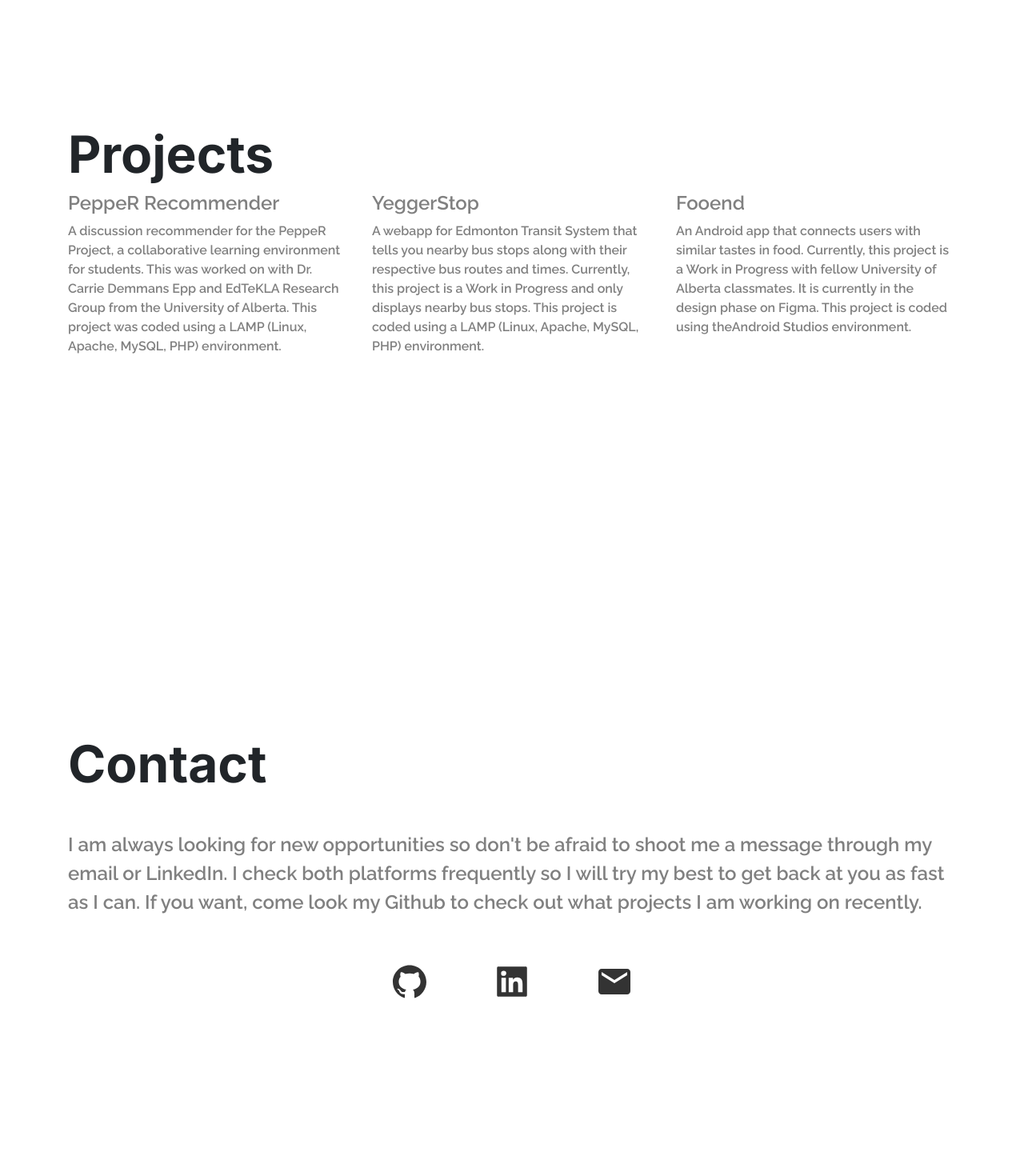
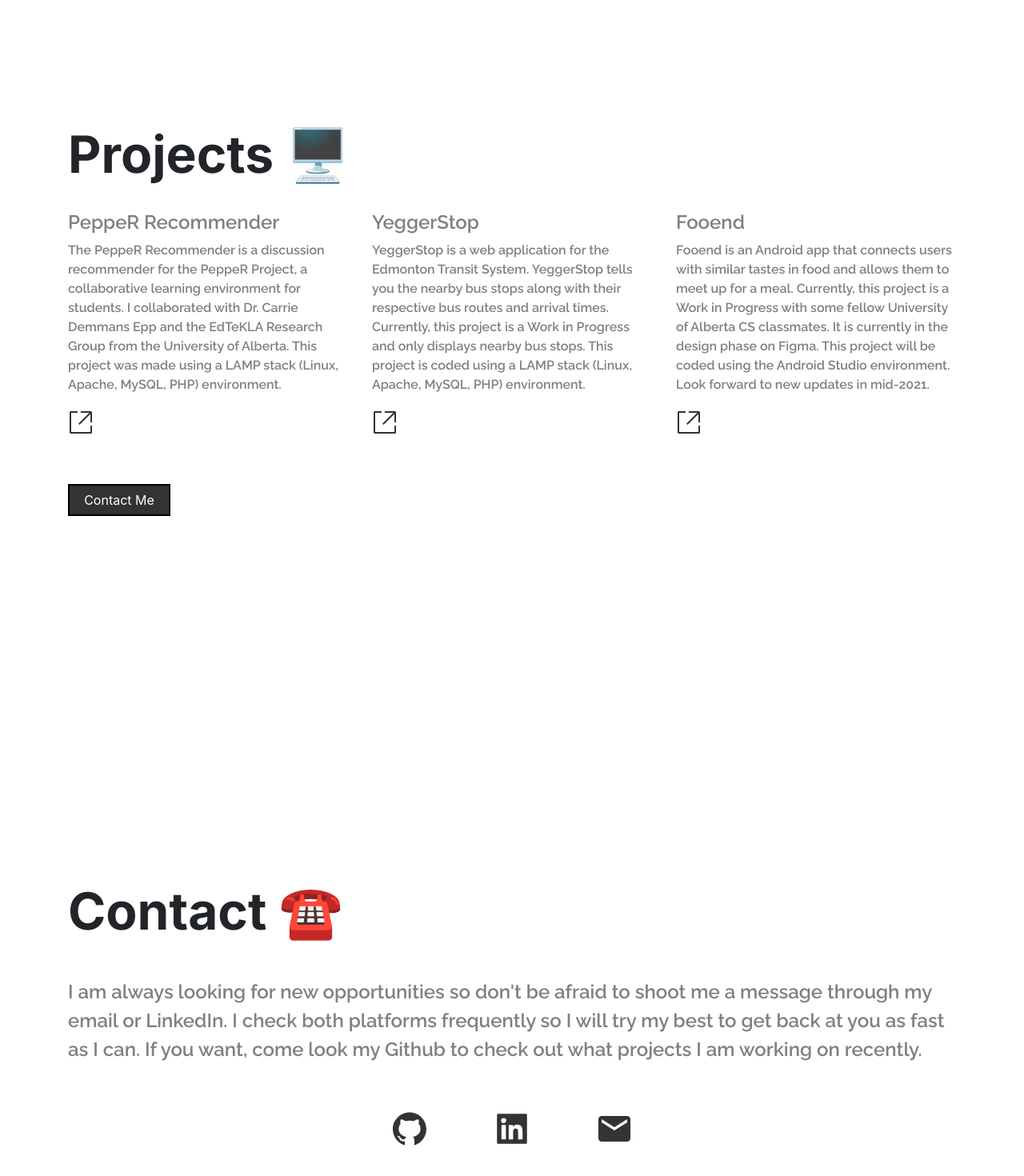
Before and after one commit to shistevenyan/Portfolio-Website, a React (Create React App) app in the folder steven-portfolio/: page / in a window 1280 px wide. Shown: the part 932-2402 px from the top of the page at 80% size. Built offline with nearby package versions, Linux system fonts and the light colour scheme.

Commit message:
added links to buttons

```diff
--- a/steven-portfolio/src/components/contact.js
+++ b/steven-portfolio/src/components/contact.js
@@ -15,7 +15,7 @@ class Contact extends Component {
                 <Row>
                     <Col md={12}>
                         <Fade delay={200}>
-                            <h2>Contact</h2>
+                            <h2>Contact ☎️</h2>
                         </Fade>
                     </Col>
 
@@ -37,16 +37,14 @@ class Contact extends Component {
                 </Row>
                 <Row>
                     <Col md={12} sm={12} style={{ 'text-align': 'center' }}>
-                        <Fade bottom delay={800}>
-                            <li className="contact-item">
-                                < AiFillGithub />
-                            </li>
-                            <li className="contact-item">
-                                < AiFillLinkedin />
-                            </li>
-                            <li className="contact-item">
-                                < MdEmail />
-                            </li>
+                        <Fade right delay={800}>
+                            <a href="https://github.com/shistevenyan" target="_blank" className="contact-item">< AiFillGithub /></a>
+                        </Fade>
+                        <Fade right delay={1000}>
+                            <a href="https://www.linkedin.com/in/shistevenyan/" target="_blank" className="contact-item">< AiFillLinkedin /></a>
+                        </Fade>
+                        <Fade right delay={1200}>
+                            <a href="mailto:ssyan@ualberta.ca" className="contact-item">< MdEmail /></a>
                         </Fade>
                     </Col>
                 </Row>
--- a/steven-portfolio/src/components/home.js
+++ b/steven-portfolio/src/components/home.js
@@ -1,6 +1,6 @@
 import React, { Component } from "react";
 import '../styles/home.scss';
-import { Link, animateScroll as scroll } from "react-scroll";
+import { Link, animateScroll } from "react-scroll";
 import Row from 'react-bootstrap/Row';
 import Container from 'react-bootstrap/Container';
 import Col from 'react-bootstrap/Col';
@@ -32,12 +32,12 @@ class Home extends Component {
                         <Col md={12}>
                             <p className="home-context">
                                 I am a Software Engineer based in Edmonton, Alberta. I recently graduated from the University of Alberta
-                                in Computer Science and am currently looking for new opportunities. I have a passion in UI/UX Design and
-                                Front-End Development. When designing, I prefer a minimalistic style, as you can probably tell. When
-                                relaxing, I enjoy playing video games, such as Genshin Impact or Valorant, and cooking.
+                                in Computer Science and am currently looking for new opportunities. I have a passion for UI/UX Design and
+                                Front-End Development. When designing interfaces, I prefer a minimalistic style, as you can probably tell. When
+                                relaxing, I enjoy playing video games (Genshin Impact or Valorant) and cooking.
                             <br />
                                 <br />
-                            Come check out what I been doing...
+                            Come check out what I've been doing! 👀
                             <br />
                                 <br />
                             </p>
--- a/steven-portfolio/src/components/nav.js
+++ b/steven-portfolio/src/components/nav.js
@@ -1,7 +1,7 @@
 import React, { Component } from "react";
 import { default as BSNavbar } from "react-bootstrap/Navbar";
 import Nav from "react-bootstrap/Nav";
-import { Link, animateScroll as scroll } from "react-scroll";
+import { animateScroll as scroll } from "react-scroll";
 import { scroller } from "react-scroll";
 import logo from "../styles/logo.svg";
 import '../styles/nav.scss';
@@ -20,7 +20,7 @@ class Navbar extends Component {
       <div className="navbar-wrapper">
         <BSNavbar collapseOnSelect expand="sm">
           <BSNavbar.Brand className="logo">
-            <Fade top delay={2500}>
+            <Fade top>
               <img
                 src={logo}
                 className="nav-logo"
@@ -40,7 +40,7 @@ class Navbar extends Component {
                   duration: 500,
                 })}
               >
-                <Fade top delay={2500}>Projects</Fade>
+                <Fade top>Projects</Fade>
               </Nav.Link>
 
               <Nav.Link
@@ -50,7 +50,7 @@ class Navbar extends Component {
                   duration: 500,
                 })}
               >
-                <Fade top delay={2500}>Contact</Fade>
+                <Fade top>Contact</Fade>
               </Nav.Link>
 
             </Nav>
--- a/steven-portfolio/src/components/projects.js
+++ b/steven-portfolio/src/components/projects.js
@@ -4,6 +4,8 @@ import Row from 'react-bootstrap/Row';
 import Container from 'react-bootstrap/Container';
 import Col from 'react-bootstrap/Col';
 import Fade from 'react-reveal/Fade';
+import { Link } from "react-scroll";
+import { VscLinkExternal } from "react-icons/vsc";
 
 class Projects extends Component {
     state = {};
@@ -16,7 +18,8 @@ class Projects extends Component {
                     </Col>
                     <Col sm={12}>
                         <Fade delay={200}>
-                            <h2>Projects</h2>
+                            <h2>Projects 🖥️</h2>
+                            <br></br>
                         </Fade>
                     </Col>
                 </Row>
@@ -25,33 +28,56 @@ class Projects extends Component {
                         <Fade bottom delay={400}>
                             <h4>PeppeR Recommender</h4>
                             <p className="projects-context">
-                                A discussion recommender for the PeppeR Project, a collaborative learning environment for students. This was
-                                worked on with Dr. Carrie Demmans Epp and EdTeKLA Research Group from the University of Alberta. This project
-                                was coded using a LAMP (Linux, Apache, MySQL, PHP) environment.
+                                The PeppeR Recommender is a discussion recommender for the PeppeR Project, a collaborative learning environment
+                                for students. I collaborated with Dr. Carrie Demmans Epp and the EdTeKLA Research Group from the University of
+                                Alberta. This project was made using a LAMP stack (Linux, Apache, MySQL, PHP) environment.
                             </p>
+                            <a href="https://github.com/shistevenyan" target="_blank" className="projectLink"><VscLinkExternal /></a>
                         </Fade>
                     </Col>
+
                     <Col sm={4}>
                         <Fade bottom delay={600}>
-                        <h4>YeggerStop</h4>
-                        <p className="projects-context">
-                            A webapp for Edmonton Transit System that tells you nearby bus stops along with their respective bus routes
-                            and times. Currently, this project is a Work in Progress and only displays nearby bus stops. This project
-                            is coded using a LAMP (Linux, Apache, MySQL, PHP) environment.
-                        </p>
+                            <h4>YeggerStop</h4>
+                            <p className="projects-context">
+                                YeggerStop is a web application for the Edmonton Transit System. YeggerStop tells you the nearby bus stops along with their
+                                respective bus routes and arrival times. Currently, this project is a Work in Progress and only displays nearby
+                                bus stops. This project is coded using a LAMP stack (Linux, Apache, MySQL, PHP) environment.
+                            </p>
+                            <a href="https://github.com/shistevenyan" target="_blank" className="projectLink"><VscLinkExternal /></a>
                         </Fade>
                     </Col>
+
                     <Col sm={4}>
                         <Fade bottom delay={800}>
                             <h4>Fooend</h4>
                             <p className="projects-context">
-                                An Android app that connects users with similar tastes in food. Currently, this project is a Work in Progress
-                                with fellow University of Alberta classmates. It is currently in the design phase on Figma. This project is
-                                coded using theAndroid Studios environment.
+                                Fooend is an Android app that connects users with similar tastes in food and allows them to meet up for a meal. Currently,
+                                this project is a Work in Progress with some fellow University of Alberta CS classmates. It is currently in the design phase on
+                                Figma. This project will be coded using the Android Studio environment. Look forward to new updates in mid-2021.
                             </p>
+                            <a href="https://github.com/shistevenyan" target="_blank" className="projectLink"><VscLinkExternal /></a>
                         </Fade>
                     </Col>
+                </Row>
 
+                <Row>
+                    <Col>
+                        <Fade bottom delay={1200}>
+                            <br></br>
+                            <br></br>
+                            <Link
+                                activeClass="active"
+                                to="contact"
+                                spy={true}
+                                smooth={true}
+                                offset={0}
+                                duration={500}
+                            >
+                                <button className="scrollContact">Contact Me</button>
+                            </Link>
+                        </Fade>
+                    </Col>
                 </Row>
             </Container>
         );
--- a/steven-portfolio/src/styles/contact.scss
+++ b/steven-portfolio/src/styles/contact.scss
@@ -15,6 +15,10 @@
   font-size: 3em;
   list-style: none;
 
+  @media screen and (max-width: 576px) {
+  font-size: 1.5em;
+  }
+
 }
 
 .contact-item:hover {
--- a/steven-portfolio/src/styles/projects.scss
+++ b/steven-portfolio/src/styles/projects.scss
@@ -6,3 +6,44 @@
 .project-space {
   margin-top: 20%;
 }
+
+.scrollContact {
+  position: relative;
+  width: 8em;
+  height: 2.5em;
+  background-color: #333;
+  font-size: 1em;
+  color: white;
+  text-align: center;
+  border: 2px solid black;
+  @media screen and (max-width: 576px) {
+    width: 7em;
+    height: 2em;
+    font-size: 0.8em;
+  }
+
+}
+
+.scrollContact:hover {
+  background-color: black;
+  color: white;
+  cursor: pointer;
+}
+
+.projectLink {
+  display: inline;
+  text-align: center;
+  color: #333;
+  font-size: 2em;
+  list-style: none;
+
+  @media screen and (max-width: 576px) {
+  font-size: 1.5em;
+  }
+
+}
+
+.projectLink:hover {
+  color: black;
+  cursor: pointer;
+}
```
Also changed, not shown: 1 other file (tests, documents, lock files or other folders).
